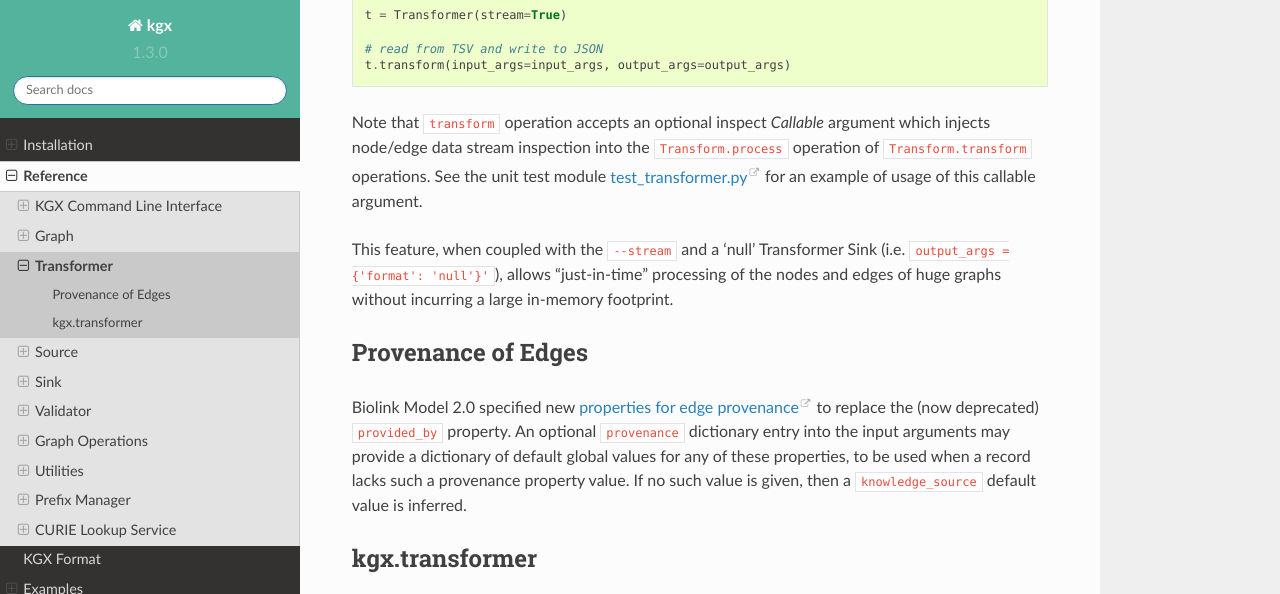
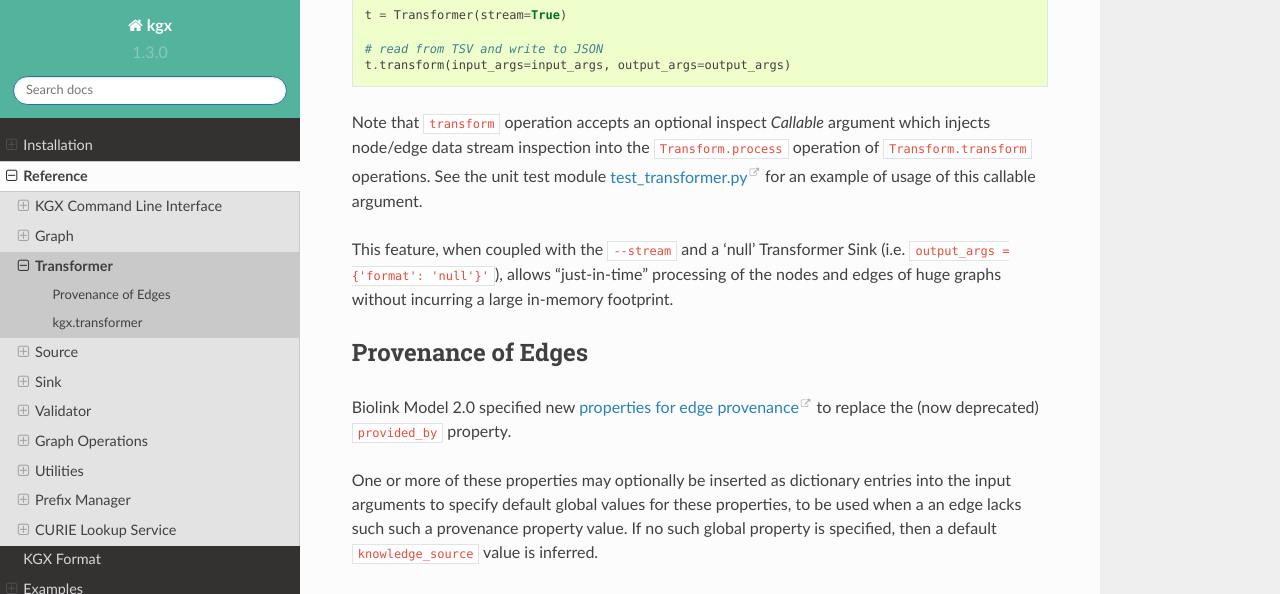
Before and after one commit to biolink/kgx, a Sphinx documentation site: the page built from docs/reference/transformer.md, in a window 1280 px wide and 900 px high, scrolled down 943 px, cut to the strip 0-594 px from the top of the window. Built offline with Sphinx 7.4.7 and the Read the Docs theme 2.0.0, drawn with Linux system fonts in a browser that asks for light colours; pages that are not in the unit, such as notebooks, are missing from menus.

Commit message:
Iteration on kgx Biolink 2.0 provenance ("knowledge_source")  processing

```diff
--- a/docs/reference/transformer.md
+++ b/docs/reference/transformer.md
@@ -52,7 +52,9 @@ This feature, when coupled with the `--stream` and a 'null' Transformer Sink  (i
 
 ## Provenance of Edges
 
-Biolink Model 2.0 specified new [properties for edge provenance](https://github.com/biolink/kgx/blob/master/specification/kgx-format.md#edge-provenance) to replace the (now deprecated) `provided_by` property.  An optional `provenance` dictionary entry into the input arguments may provide a dictionary of default global values for any of these properties, to be used when a record lacks such a provenance property value. If no such value is given, then a `knowledge_source` default value is inferred.
+Biolink Model 2.0 specified new [properties for edge provenance](https://github.com/biolink/kgx/blob/master/specification/kgx-format.md#edge-provenance) to replace the (now deprecated) `provided_by` property.
+
+One or more of these properties may optionally be inserted as dictionary entries into the input arguments to specify default global values for these properties, to be used when a an edge lacks such such  a provenance property value. If no such global property is specified, then a default `knowledge_source` value is inferred.
 
 ## kgx.transformer
 
--- a/kgx/source/jsonl_source.py
+++ b/kgx/source/jsonl_source.py
@@ -1,7 +1,7 @@
 import gzip
 import re
 import jsonlines
-from typing import Optional, Any, Generator
+from typing import Optional, Any, Generator, Dict
 
 from kgx.source.json_source import JsonSource
 
```
Also changed, not shown: 2 other files.
